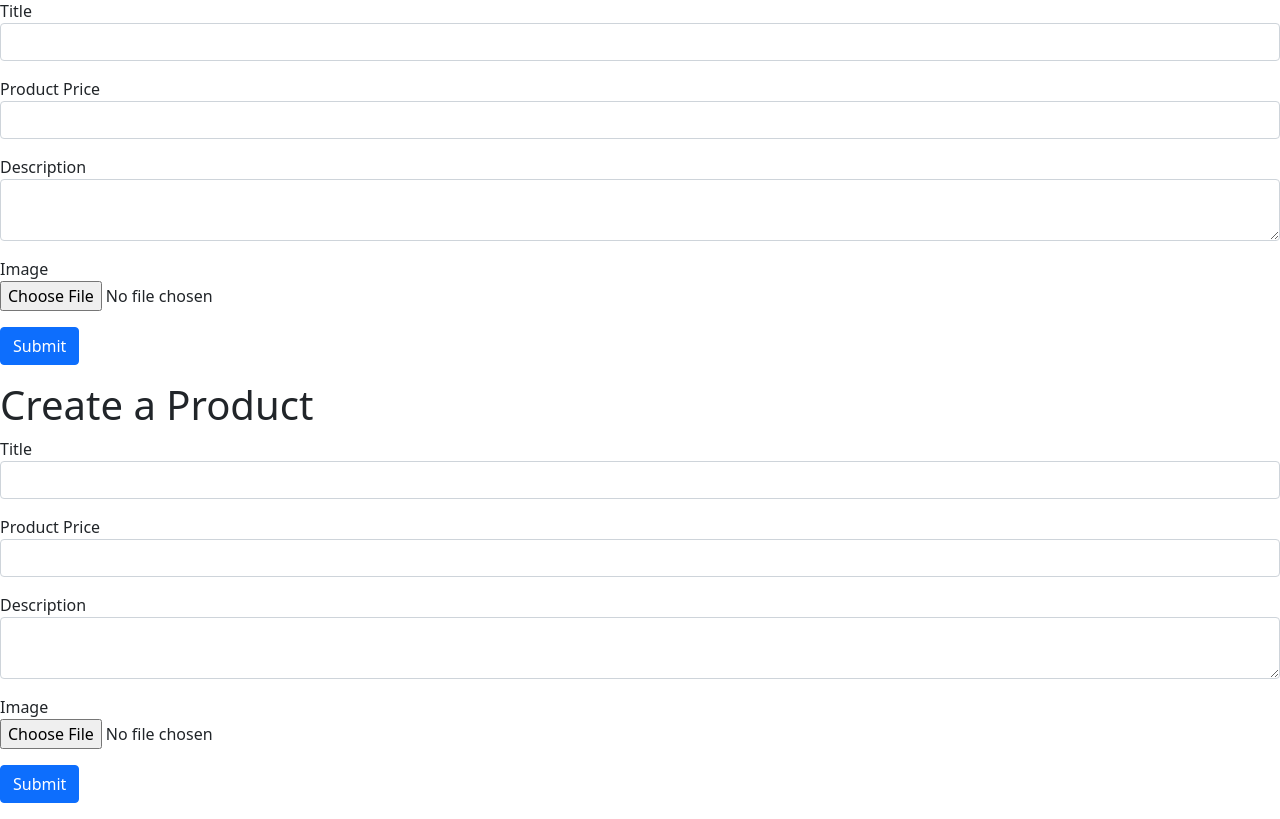
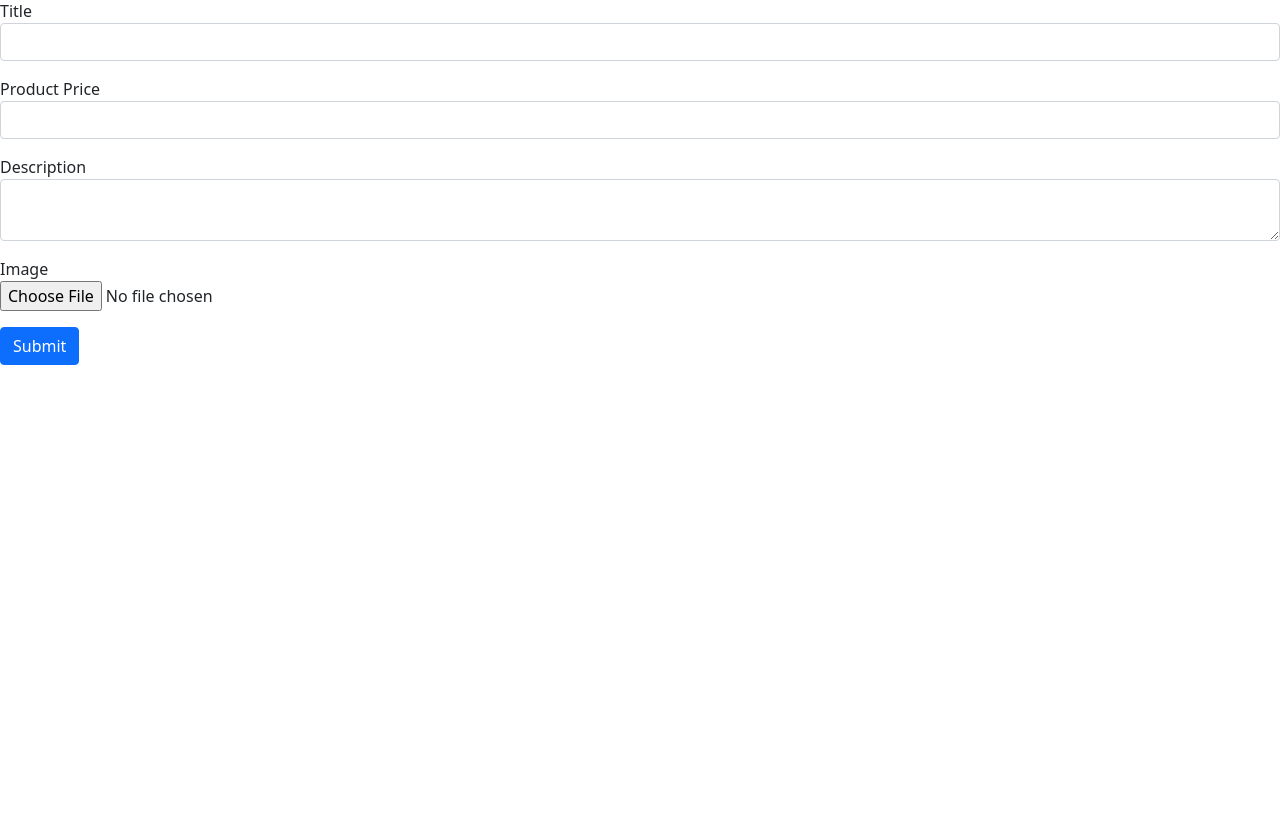
Before and after one commit to ParaschosKotsaros/PHP-CRUD, a PHP site: page /createproduct.php in a window 1280 px wide. Shown: the part 57-876 px from the top of the page. After the commit the page ends 422 px from the top, so only its background shows below. Run offline with PHP 8.4, Linux system fonts and the light colour scheme.

Commit message:
Update createproduct.php

```diff
--- a/createproduct.php
+++ b/createproduct.php
@@ -3,8 +3,6 @@
 $pdo = new PDO('mysql:host=localhost;port=3306;dbname=products_crud','root','');
 $pdo->setAttribute(PDO::ATTR_ERRMODE,PDO::ERRMODE_EXCEPTION);
 $errors = [];
-
-
 
 
 if($_SERVER['REQUEST_METHOD'] === 'POST'){
@@ -32,10 +30,9 @@ $statement->bindValue(':img','');
 $statement->bindValue(':date',$date);
 $statement->bindValue(':description',$description);
 $statement->execute();
+
 }
 }
-
-
 ?>
 
 
@@ -99,120 +96,7 @@ $statement->execute();
     </div>
     <?php } ?>
 
-
 </form>
-
-
-
-</table>
-
-  </body>
-</html><?php
-
-$pdo = new PDO('mysql:host=localhost;port=3306;dbname=products_crud','root','');
-$pdo->setAttribute(PDO::ATTR_ERRMODE,PDO::ERRMODE_EXCEPTION);
-$errors = [];
-
-
-
-
-if($_SERVER['REQUEST_METHOD'] === 'POST'){
-$title =$_POST['title'];
-$description =$_POST['description'];
-$price =$_POST['price'];
-$date = date("Y-m-d  h:i:s");
-
-if(!$title){
-   $errors[] = "Title is required";
-}
-
-if(!$price){
-   $errors[]= "Price is required";
-}
-
-
-if(empty($errors)){
-$statement = $pdo->prepare("INSERT INTO products(title,price,img,create_date,description)
-    VALUES(:title, :price, :img, :date, :description)");
-
-$statement->bindValue(':title',$title);
-$statement->bindValue(':price',$price);
-$statement->bindValue(':img','');
-$statement->bindValue(':date',$date);
-$statement->bindValue(':description',$description);
-$statement->execute();
-}
-}
-
-
-?>
-
-
-
-
-<!doctype html>
-<html lang="en">
-  <head>
-    <!-- Required meta tags -->
-    <meta charset="utf-8">
-    <meta name="viewport" content="width=device-width, initial-scale=1">
-    <!-- Bootstrap CSS -->
-    <link href="https://cdn.jsdelivr.net/npm/bootstrap@5.0.0-beta2/dist/css/bootstrap.min.css" rel="stylesheet" integrity="sha384-BmbxuPwQa2lc/FVzBcNJ7UAyJxM6wuqIj61tLrc4wSX0szH/Ev+nYRRuWlolflfl" crossorigin="anonymous">
-
-    <title>Create Product</title>
-  </head>
-  <body>
-    <h1>Create a Product</h1>
-
-    <form action="" method="post">
-
-    <div class='mb-3'>
-    <div class="form-group">
-       <label>Title</label>
-       <input type="text" class="form-control" name="title">
-    </div>
-    </div>
-
-    <div class='mb-3'>
-    <div class="form-group">
-       <label>Product Price</label>
-       <input type="number" step=".01" class="form-control" name="price">
-    </div>
-    </div>
-
-    <div class='mb-3'>
-    <div class="form-group">
-       <label>Description</label>
-       <textarea class="form-control" name="description"></textarea>
-    </div>
-    </div>
-
-
-    <div class='mb-3'>
-    <div class="form-group">
-       <label>Image</label>
-       </br>
-       <input type="file" name="img">
-    </div>
-    </div>
-
-    <div class='mb-3'>
-    <button type="submit" class="btn btn-primary">Submit </button>
-    </div>
-
-    <?php if(!empty($errors)){ ?>
-    <div class="alert alert-danger">
-     <?php foreach($errors as $error){ ?>
-        <div> <?php echo $error ?> </div>
-      <?php } ?>
-    </div>
-    <?php } ?>
-
-
-</form>
-
-
-
 </table>
 
   </body>
```
